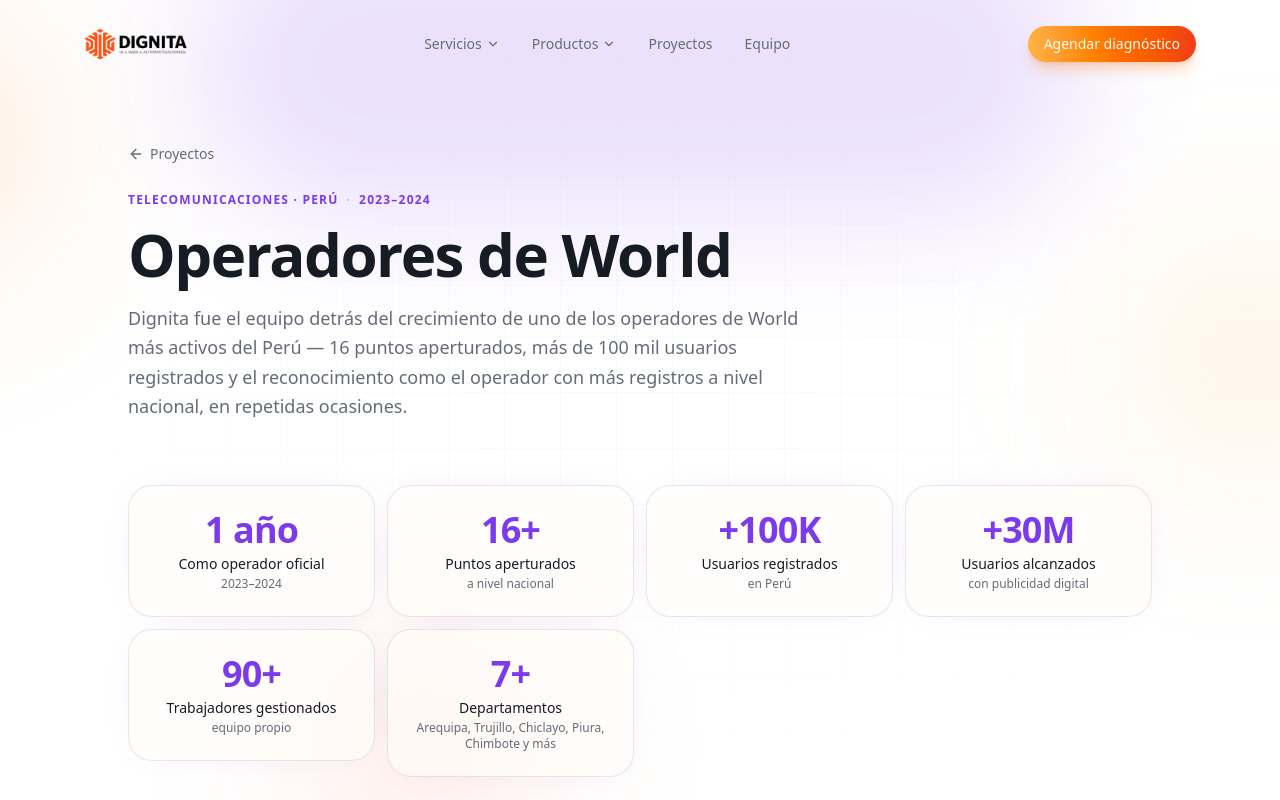
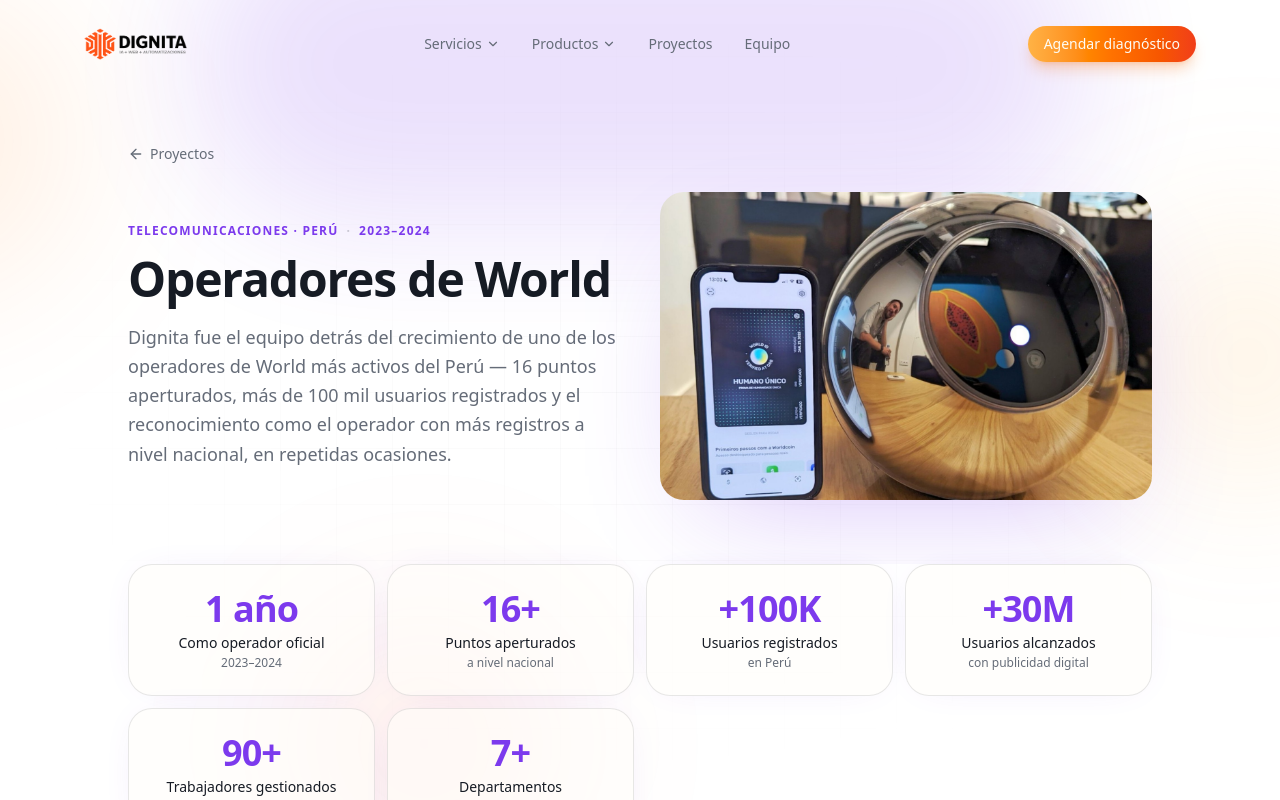
Before and after one commit to DignitaTech/dignita.tech, a Next.js app: page /casos/operadores-de-world in a window 1280 px wide. Shown: the top 800 px of the page. Built offline with nearby package versions, Linux system fonts and the light colour scheme.

Commit message:
feat: foto del Orbe en el hero del caso World (2 columnas)

```diff
--- a/src/app/casos/[slug]/page.tsx
+++ b/src/app/casos/[slug]/page.tsx
@@ -54,9 +54,13 @@
               <ArrowLeft className="size-4" /> Proyectos
             </Link>
           </Reveal>
+
+          <div className="mt-6 grid items-center gap-10 lg:grid-cols-2">
+            {/* Texto */}
+            <div>
               <Reveal delayIndex={1}>
                 <div
-              className="mt-6 flex items-center gap-2 text-xs font-semibold uppercase tracking-widest"
+                  className="flex items-center gap-2 text-xs font-semibold uppercase tracking-widest"
                   style={{ color: accent }}
                 >
                   <span>{caso.sector}</span>
@@ -69,17 +73,38 @@
                 </div>
               </Reveal>
               <Reveal delayIndex={2}>
-            <h1 className="mt-4 text-4xl font-semibold tracking-tight sm:text-6xl">
+                <h1 className="mt-4 text-4xl font-semibold tracking-tight sm:text-5xl">
                   {caso.client}
                 </h1>
               </Reveal>
               {caso.summary && (
                 <Reveal delayIndex={3}>
-              <p className="mt-5 max-w-2xl text-pretty text-lg leading-relaxed text-muted-foreground">
+                  <p className="mt-5 text-pretty text-lg leading-relaxed text-muted-foreground">
                     {caso.summary}
                   </p>
                 </Reveal>
               )}
+            </div>
+
+            {/* Foto del Orbe */}
+            {caso.cover && (
+              <Reveal delayIndex={2}>
+                <div
+                  className="relative aspect-[16/10] overflow-hidden rounded-3xl ring-1 ring-foreground/10"
+                  style={{ boxShadow: `0 40px 120px -45px ${accent}55` }}
+                >
+                  <Image
+                    src={caso.cover}
+                    alt={`${caso.client} — Orbe de World`}
+                    fill
+                    priority
+                    sizes="(max-width: 1024px) 100vw, 512px"
+                    className="object-cover"
+                  />
+                </div>
+              </Reveal>
+            )}
+          </div>
         </div>
       </header>
 
--- a/src/lib/ecosystem.ts
+++ b/src/lib/ecosystem.ts
@@ -486,6 +486,7 @@
     year: "2023–2024",
     metric: "+16 locales",
     accent: "#7C3AED",
+    cover: "/casos/operadores-de-world/orbe.jpg",
     description: "Operación digitalizada y soportada en más de 16 locales a nivel nacional.",
     summary:
       "Dignita fue el equipo detrás del crecimiento de uno de los operadores de World más activos del Perú — 16 puntos aperturados, más de 100 mil usuarios registrados y el reconocimiento como el operador con más registros a nivel nacional, en repetidas ocasiones.",
@@ -522,11 +523,6 @@
     socialLabel: "@crypnita.pe",
     gallery: [
       {
-        src: "/casos/operadores-de-world/orbe.jpg",
-        alt: "Orbe de World verificando identidad — World ID 'Humano Único'",
-        wide: true,
-      },
-      {
         src: "/casos/operadores-de-world/punto.jpg",
         alt: "Punto de registro Worldcoin operado por Dignita",
         wide: false,
```
Lines whose indentation alone changed are shown as unchanged.
